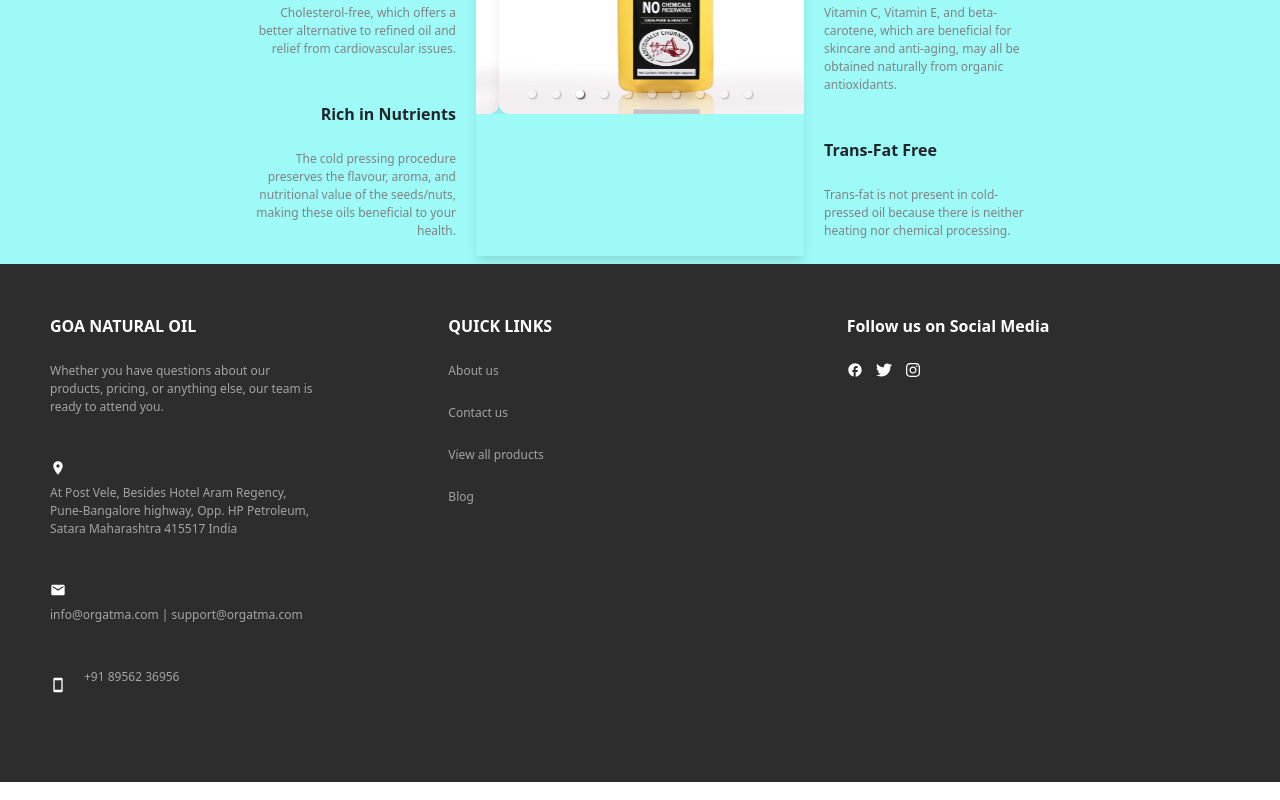
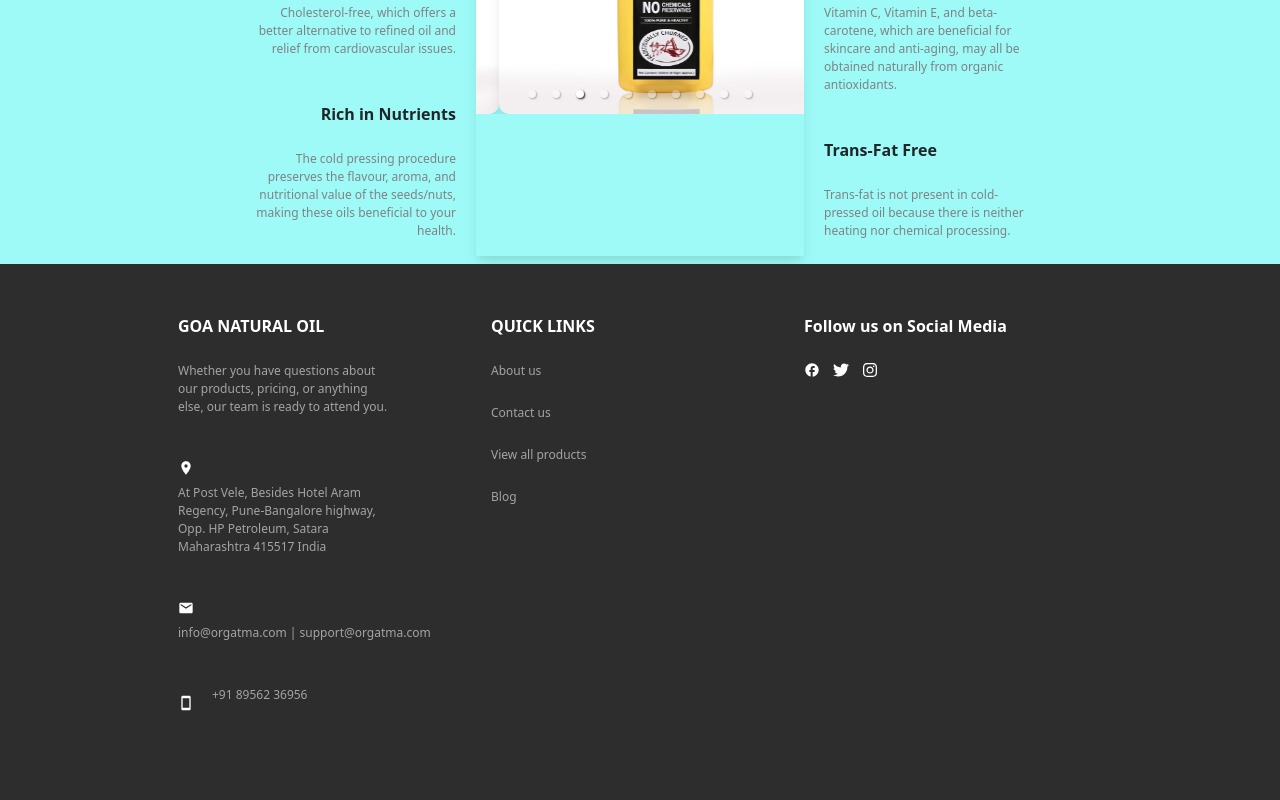
Before and after one commit to JuBs-App/Ecommerce-nextjs, a Next.js app: page / in a window 1280 px wide. Shown: the part 2640-3440 px from the top of the page. Built offline with nearby package versions, Linux system fonts and the light colour scheme.

Commit message:
footer margin fix

```diff
--- a/components/Layout.js
+++ b/components/Layout.js
@@ -154,7 +154,13 @@ function Layout({ children }) {
 const Footer = () => {
   return (
     <Stack backgroundColor="#2d2d2d">
-      <SimpleGrid columns={[1, 1, 3, 3]} spacing={15} p="50px">
+      <SimpleGrid
+        columns={[1, 1, 3, 3]}
+        spacing={15}
+        p="50px"
+        width={['100%', '100%', '80%', '80%']}
+        margin="auto"
+      >
         <Stack flexDirection="column" paddingBottom="30px">
           <Text fontWeight="bold" fontSize="s" color="white">
             GOA NATURAL OIL
```
